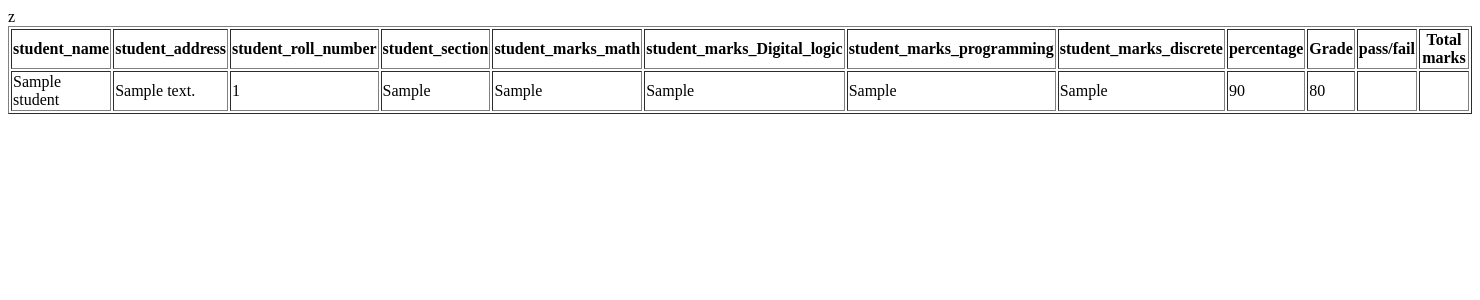
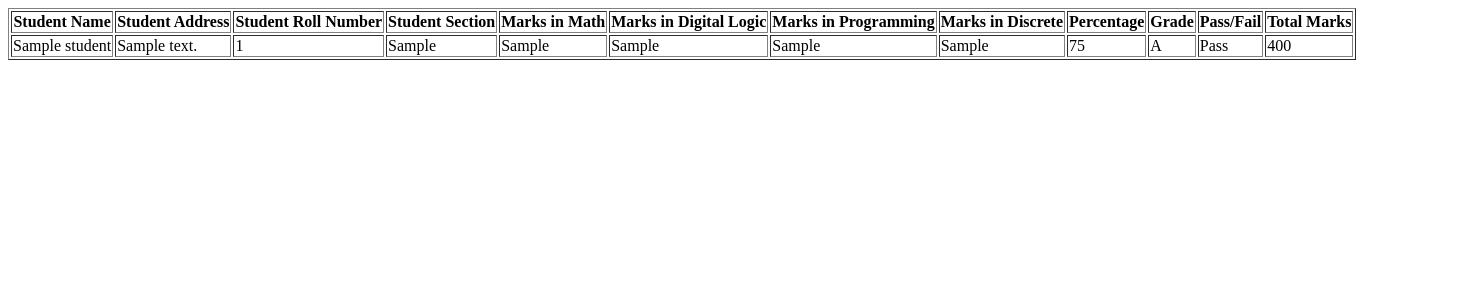
Before and after one commit to sarthak-kafle/report_card, a Django app: template home/templates/result.html in a window 1480 px wide. Shown: the top 300 px of the page. Run offline with Django 3.2, Linux system fonts and the light colour scheme; the template is opened without the code that fills it: most values are stand-ins (such as "Sample title", 1, 10 or a date in 2020).

Commit message:
working on result

```diff
--- a/home/templates/result.html
+++ b/home/templates/result.html
@@ -3,48 +3,46 @@
 <head>
     <meta charset="UTF-8">
     <meta name="viewport" content="width=device-width, initial-scale=1.0">
-    <title>result</title>
+    <title>Result</title>
 </head>
 <body>
     <table border="1">
         <thead>
             <tr>
-                <th>student_name</th>
-                <th>student_address</th>
-                <th>student_roll_number</th>
-                <th>student_section</th>
-                <th>student_marks_math</th>
-                <th>student_marks_Digital_logic</th>
-                <th>student_marks_programming</th>
-                <th>student_marks_discrete</th>
-                <th>percentage</th>
+                <th>Student Name</th>
+                <th>Student Address</th>
+                <th>Student Roll Number</th>
+                <th>Student Section</th>
+                <th>Marks in Math</th>
+                <th>Marks in Digital Logic</th>
+                <th>Marks in Programming</th>
+                <th>Marks in Discrete</th>
+                <th>Percentage</th>
                 <th>Grade</th>
-                <th>pass/fail</th>
-                <th>Total marks</th>
+                <th>Pass/Fail</th>
+                <th>Total Marks</th>
             </tr>
         </thead>
         <tbody>
-            {% for student in students%}
-            <tr>
+            {% for student in students %}
+              <tr>
+                <td>{{ student.student_name }}</td>
+                <td>{{ student.student_address }}</td>
+                <td>{{ student.student_roll_number }}</td>
+                <td>{{ student.student_section }}</td>
+                <td>{{ student.student_marks_math }}</td>
+                <td>{{ student.student_marks_Digital_logic }}</td>
+                <td>{{ student.student_marks_programming }}</td>
+                <td>{{ student.student_marks_discrete }}</td>
 
-                <td>{{student.student_name}}</td>
-                <td>{{student.student_address}}</td>
-                <td>{{student.student_roll_number}}</td>
-                <td>{{student.student_section}}</td>
-                <td>{{student.student_marks_math}}</td>
-                <td>{{student.student_marks_Digital_logic}}</td>
-                <td>{{student.student_marks_programming}}</td>
-                <td>{{student.student_marks_discrete}}</td>
-                <td>90</td>
-                <td>80</td>
-                <td></td>
-                <td></td>
-            </tr>
+
+                <td>75</td>
+                <td>A</td>
+                <td>Pass</td>
+                <td>400</td>
+              </tr>
             {% endfor %}
-            z
         </tbody>
     </table>
-
-
 </body>
 </html>
--- a/report_card/settings.py
+++ b/report_card/settings.py
@@ -124,3 +124,6 @@ STATIC_URL = '/static/'
 # https://docs.djangoproject.com/en/5.1/ref/settings/#default-auto-field
 
 DEFAULT_AUTO_FIELD = 'django.db.models.BigAutoField'
+
+# settings.py
+LOGIN_URL = '/login_page/'  # Or you can use 'login_page' if using URL names
```
Also changed, not shown: home/views.py (+6 -7 lines).
